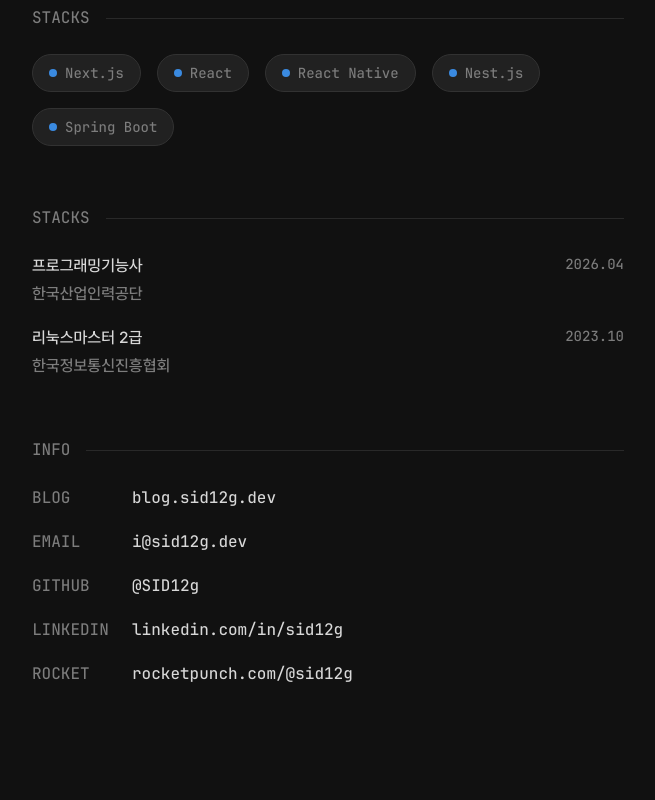
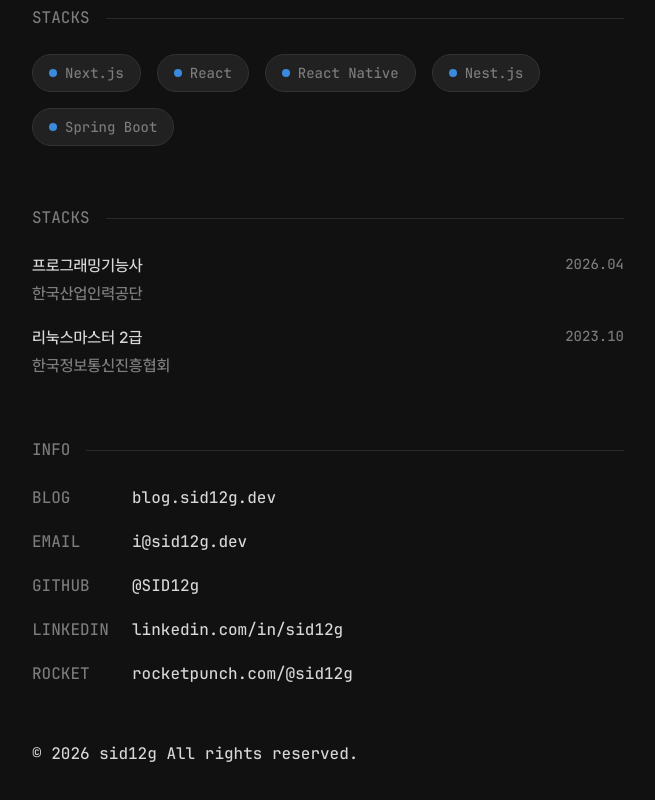
Before and after one commit to SID12g/sid12g.dev, a Next.js app: page / in a window 1280 px wide. Shown: the part 1322-2122 px from the top of the page, without its empty margins (312-967 px from the left). Before the commit the page ends 2048 px from the top, so only its background shows below. Built offline with nearby package versions, Linux system fonts and the light colour scheme.

Commit message:
feat(layout): Footer 컴포넌트 추가
- 저작권 표기 Footer 구현
- RootLayout에 Footer 삽입

```diff
--- a/src/app/layout.tsx
+++ b/src/app/layout.tsx
@@ -1,6 +1,7 @@
 import type { Metadata } from "next";
 import localFont from "next/font/local";
 import "./globals.css";
+import Footer from "@/components/Footer";
 
 const pretendard = localFont({
   src: "./fonts/PretendardVariable.woff2",
@@ -45,7 +46,10 @@ export default function RootLayout({
       className={`${pretendard.variable} ${jetBrainsMono.variable} antialiased`}
     >
       <body>
-        <div className="max-w-[640px] mx-auto px-6 py-10">{children}</div>
+        <div className="max-w-[640px] mx-auto px-6 py-10">
+          {children}
+          <Footer />
+        </div>
       </body>
     </html>
   );
--- /dev/null
+++ b/src/components/Footer.tsx
@@ -0,0 +1,9 @@
+export default function Footer() {
+  return (
+    <div className="mt-14 mb-3">
+      <p className="text-base text-primary font-jetbrains-mono">
+        © 2026 sid12g All rights reserved.
+      </p>
+    </div>
+  );
+}
```
